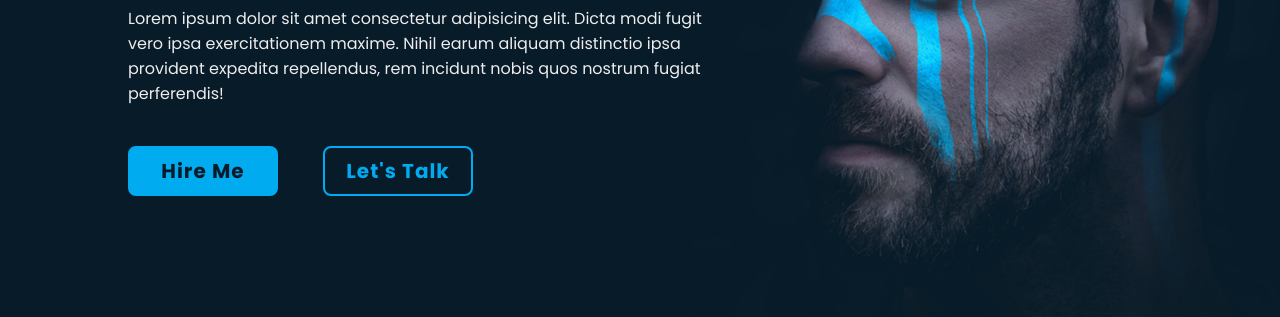
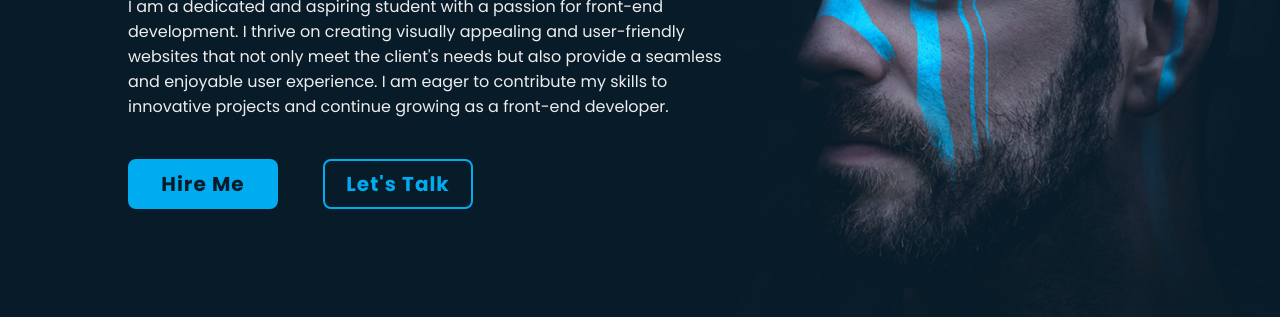
Before and after one commit to Souradeephazra123/MyCV, a plain HTML site: page index.html in a window 1280 px wide. Shown: the part 400-717 px from the top of the page. Drawn offline with nearby package versions, Linux system fonts and the light colour scheme.

Commit message:
index.html

```diff
--- a/index.html
+++ b/index.html
@@ -4,8 +4,8 @@
 <head>
     <meta charset="UTF-8">
     <meta name="viewport" content="width=device-width, initial-scale=1.0">
-    <title>Document</title>
-    <link rel="stylesheet" href="/styles.css">
+    <title>Souradeep's Portfolio</title>
+    <link rel="stylesheet" href="styles.css">
     <link rel="stylesheet" href="https://unpkg.com/boxicons@2.1.4/css/boxicons.min.css">
     <script src="https://kit.fontawesome.com/4158e60bd0.js" crossorigin="anonymous"></script>
 </head>
@@ -30,9 +30,7 @@
                 Hi, I am Souradeep Hazra
             </h1>
             <h3 class="h3-animation">Frontend Developer</h3>
-            <p class="p-animation">Lorem ipsum dolor sit amet consectetur adipisicing elit. Dicta modi fugit vero ipsa exercitationem
-                maxime. Nihil earum aliquam distinctio ipsa provident expedita repellendus, rem incidunt nobis quos
-                nostrum fugiat perferendis!</p>
+            <p class="p-animation">I am a dedicated and aspiring student with a passion for front-end development. I thrive on creating visually appealing and user-friendly websites that not only meet the client's needs but also provide a seamless and enjoyable user experience. I am eager to contribute my skills to innovative projects and continue growing as a front-end developer.</p>
             <div class="btn-box">
                 <a href="#">Hire Me</a>
                 <a href="#">Let's Talk</a>
```
